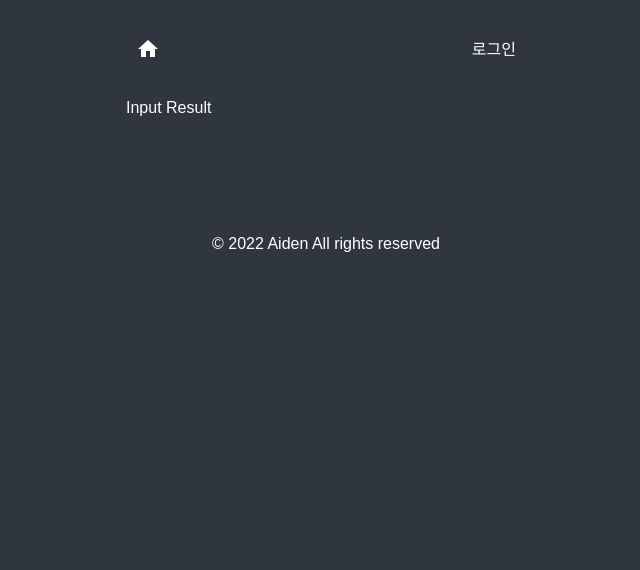
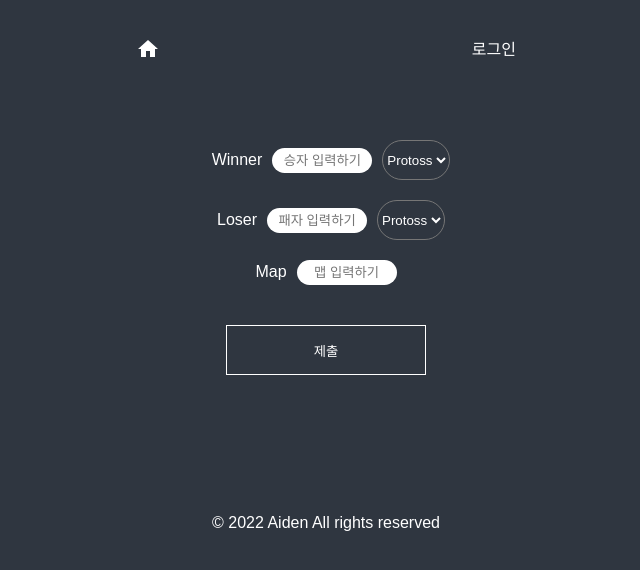
Before and after one commit to jooa7878/apbbangdotcom, a React (Create React App) app: page /inputresult in a window 1280 px wide. Shown: the top 570 px of the page, without its empty margins (314-954 px from the left). Built offline with nearby package versions, Linux system fonts and the light colour scheme; a web font is replaced by a local one.

Commit message:
feat : implemented InputResult.js

```diff
--- a/public/index.html
+++ b/public/index.html
@@ -30,7 +30,7 @@
       work correctly both with client-side routing and a non-root public URL.
       Learn how to configure a non-root public URL by running `npm run build`.
     -->
-    <title>React App</title>
+    <title>Apbdotcom</title>
   </head>
   <body>
     <noscript>You need to enable JavaScript to run this app.</noscript>
--- a/src/App.tsx
+++ b/src/App.tsx
@@ -63,7 +63,7 @@ font-family: 'Stylish', sans-serif;
   color : ${(props) => props.theme.textColor};
 }
 
-button {
+button, input, select {
   font-family: inherit;
 }
 
--- a/src/atom.tsx
+++ b/src/atom.tsx
@@ -1 +1,7 @@
 import { atom } from "recoil";
+
+export enum Races {
+  "Protoss" = "Protoss",
+  "Terran" = "Terran",
+  "Zerg" = "Zerg",
+}
--- a/src/routes/InputResult.tsx
+++ b/src/routes/InputResult.tsx
@@ -1,3 +1,152 @@
+import React, { useState } from "react";
+import { useForm } from "react-hook-form";
+import { useHistory } from "react-router-dom";
+import styled from "styled-components";
+import { Races } from "../atom";
+
+const Form = styled.form`
+  margin: 0 auto;
+  padding: 20px;
+  text-align: center;
+`;
+
+const FormDiv = styled.div`
+  margin: 20px 0;
+`;
+
+const Input = styled.input`
+  width: 100px;
+  border: 0;
+  border-radius: 20px;
+  padding: 5px 10px;
+  text-align: center;
+  margin-right: 10px;
+`;
+
+const Label = styled.label`
+  padding: 10px;
+`;
+
+const Select = styled.select`
+  color: ${(props) => props.theme.textColor};
+  background-color: ${(props) => props.theme.bgColor};
+  height: 40px;
+  border-radius: 20px;
+`;
+
+const SubmitBtn = styled.button`
+  margin-top: 20px;
+  width: 200px;
+  height: 50px;
+  border: 1px solid ${(props) => props.theme.textColor};
+  background-color: ${(props) => props.theme.bgColor};
+  color: ${(props) => props.theme.textColor};
+  cursor: pointer;
+  transition: 0.2s;
+  &:hover {
+    color: ${(props) => props.theme.bgColor};
+    background-color: ${(props) => props.theme.textColor};
+  }
+`;
+
+const ErrorDiv = styled.div`
+  margin: 0 auto;
+  width: 350px;
+  margin-top: 20px;
+  padding: 10px;
+  color: ${(props) => props.theme.textColor};
+  background-color: ${(props) => props.theme.errorColor};
+`;
+
+export interface IResult {
+  winner: string;
+  loser: string;
+  map: string;
+  id: number;
+  race: Races;
+}
+
 export default function InputResult() {
-  return <h1>Input Result</h1>;
+  const {
+    register,
+    handleSubmit,
+    formState: { errors },
+    setValue,
+    getValues,
+  } = useForm<IResult>();
+
+  const history = useHistory();
+  const races = Races;
+  const [race, setRace] = useState("Protoss");
+
+  const onSubmit = () => {
+    const ok = window.confirm("경기 결과를 입력하시겠습니까?");
+    if (ok) {
+      setValue("winner", "");
+      setValue("loser", "");
+      setValue("map", "");
+      // history.push("/")
+    }
+  };
+
+  const onInput = (e: React.FormEvent<HTMLSelectElement>) => {
+    const {
+      currentTarget: { value },
+    } = e;
+    setRace(value as any);
+  };
+
+  return (
+    <Form onSubmit={handleSubmit(onSubmit)}>
+      <FormDiv>
+        <Label>Winner</Label>
+        <Input
+          {...register("winner", {
+            required: "승자를 입력해주세요",
+          })}
+          type="text"
+          placeholder="승자 입력하기"
+        />
+        <Select
+          {...register("race", {
+            required: "종족을 입력하세요",
+          })}
+        >
+          <option value={Races.Protoss}>Protoss</option>
+          <option value={Races.Terran}>Terran</option>
+          <option value={Races.Zerg}>Zerg</option>
+        </Select>
+      </FormDiv>
+      <FormDiv>
+        <Label>Loser</Label>
+        <Input
+          {...register("loser", {
+            required: "패자를 입력해주세요",
+          })}
+          type="text"
+          placeholder="패자 입력하기"
+        />
+        <Select value={race} onInput={onInput}>
+          <option value={Races.Protoss}>Protoss</option>
+          <option value={Races.Terran}>Terran</option>
+          <option value={Races.Zerg}>Zerg</option>
+        </Select>
+      </FormDiv>
+      <FormDiv>
+        <Label>Map</Label>
+        <Input
+          {...register("map", {
+            required: "맵 이름을 입력해주세요",
+          })}
+          type="text"
+          placeholder="맵 입력하기"
+        />
+      </FormDiv>
+      <SubmitBtn type="submit">제출</SubmitBtn>
+
+      {Object.entries(errors).length > 0 ? (
+        <ErrorDiv>{Object.entries(errors)[0][1].message}</ErrorDiv>
+      ) : null}
+    </Form>
+  );
 }
--- a/src/styled.d.ts
+++ b/src/styled.d.ts
@@ -5,5 +5,6 @@ declare module "styled-components" {
     textColor: string;
     bgColor: string;
     accentColor: string;
+    errorColor: string;
   }
 }
--- a/src/theme.ts
+++ b/src/theme.ts
@@ -4,4 +4,5 @@ export const theme: DefaultTheme = {
   bgColor: "#2f3640",
   textColor: "white",
   accentColor: "#4cd137",
+  errorColor: "#ff7070",
 };
```
